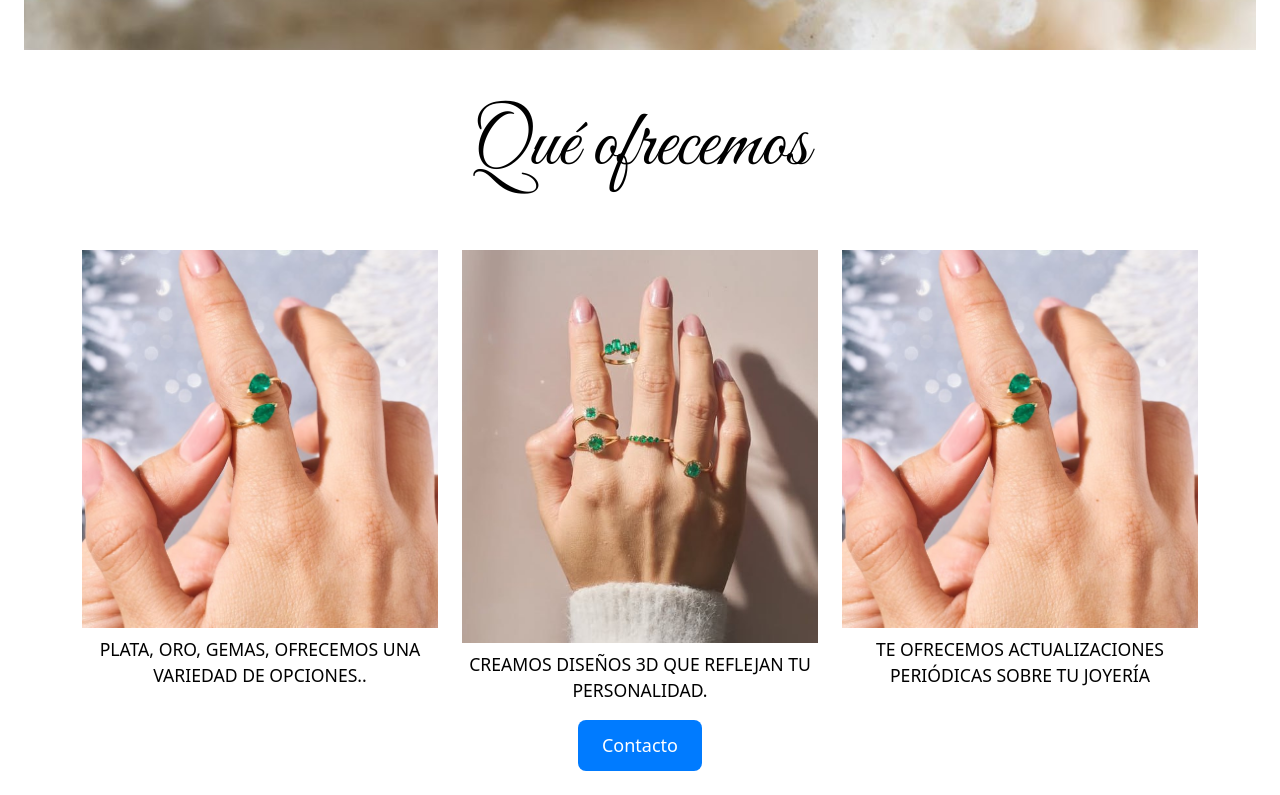
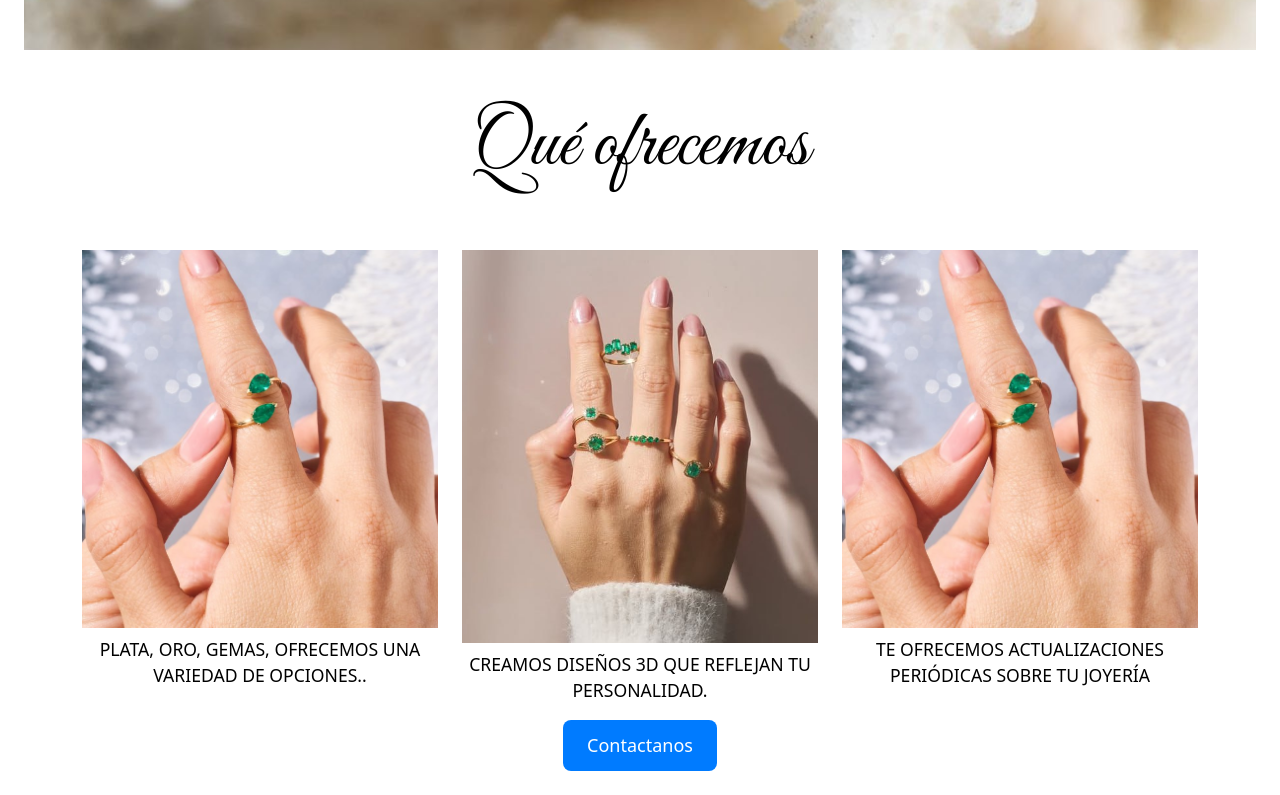
Before and after one commit to Samuel-Restrepo223/git-1, a plain HTML site: page index.html in a window 1280 px wide. Shown: the part 2139-2934 px from the top of the page. Drawn offline with nearby package versions, Linux system fonts and the light colour scheme.

Commit message:
se suben unos pequeños ajustes

```diff
--- a/index.html
+++ b/index.html
@@ -93,7 +93,7 @@ PERIÓDICAS SOBRE TU JOYERÍA</p>
     </div>
   </div>
   <a href="./contacto.htm" style="display: block; width: 100%;">
-        <button type="button"class="btn btn-primary btn-lg d-block mx-auto">Contacto</button>
+        <button type="button"class="btn btn-primary btn-lg d-block mx-auto">Contactanos</button>
         <br>
         </a>
 
```
